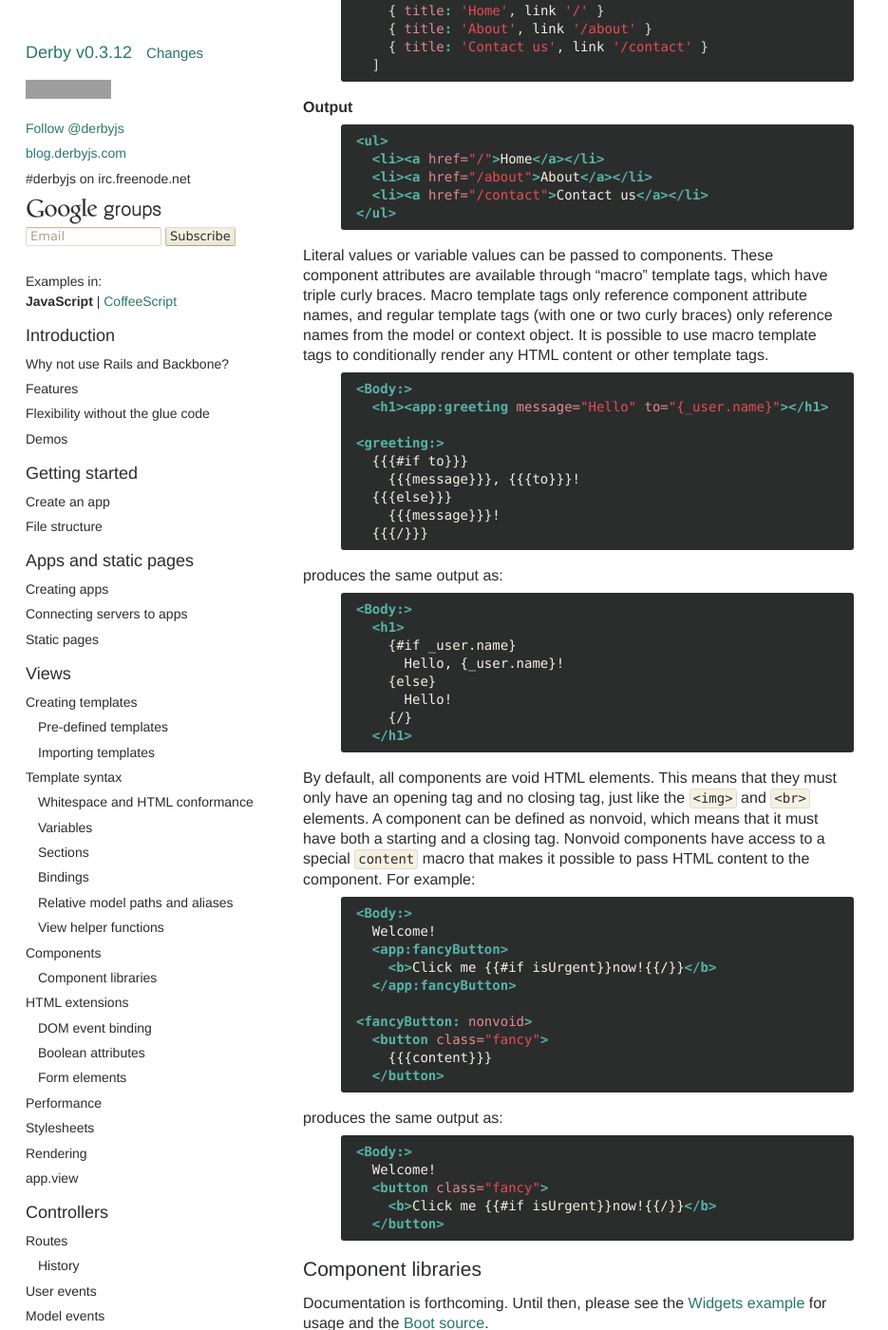
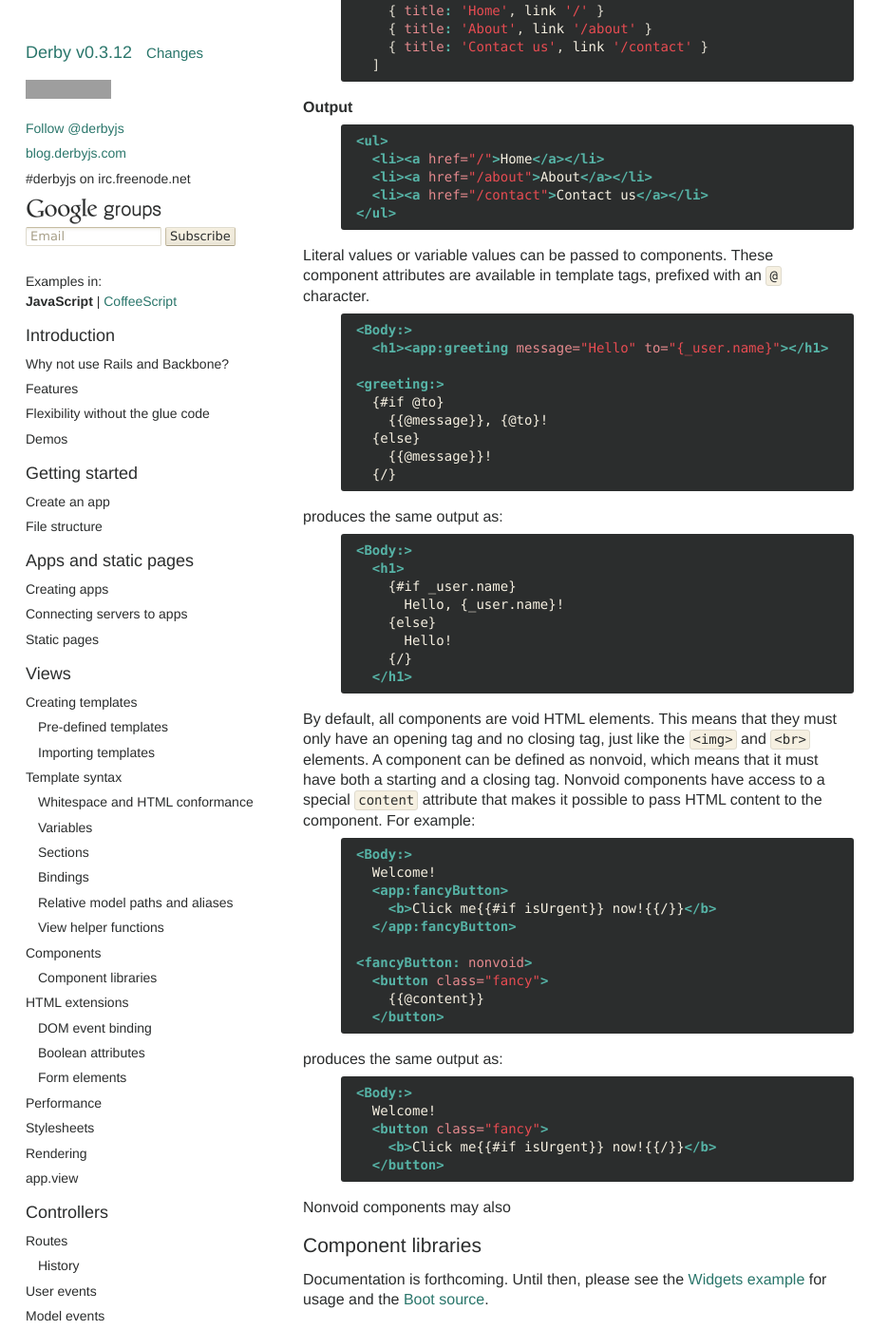
Before and after one commit to derbyjs/derby, a Jekyll site: the page built from index.md, in a window 1280 px wide and 1400 px high, scrolled down 22822 px. Shown: the whole window at 95% size, without its empty margins (0-935 px from the left). Built offline with Jekyll 4.4.1, drawn with Linux system fonts in a browser that asks for light colours; comment, search, counter and statistics services are not loaded; grey boxes are pictures that could not be loaded.

Commit message:
updating component section

```diff
--- a/index.md
+++ b/index.md
@@ -1273,19 +1273,19 @@ page.render
 </ul>
 {% endhighlight %}
 
-Literal values or variable values can be passed to components. These component attributes are available through "macro" template tags, which have triple curly braces. Macro template tags only reference component attribute names, and regular template tags (with one or two curly braces) only reference names from the model or context object. It is possible to use macro template tags to conditionally render any HTML content or other template tags.
-
-{% highlight html %}
+Literal values or variable values can be passed to components. These component attributes are available in template tags, prefixed with an `@` character.
+
+{% highlight html %}{% raw %}
 <Body:>
   <h1><app:greeting message="Hello" to="{_user.name}"></h1>
 
 <greeting:>
-  {{"{{"}}{#if to}}}
-    {{"{{"}}{message}}}, {{"{{"}}{to}}}!
-  {{"{{"}}{else}}}
-    {{"{{"}}{message}}}!
-  {{"{{"}}{/}}}
-{% endhighlight %}
+  {#if @to}
+    {{@message}}, {@to}!
+  {else}
+    {{@message}}!
+  {/}
+{% endraw %}{% endhighlight %}
 
 produces the same output as:
 
@@ -1300,20 +1300,20 @@ produces the same output as:
   </h1>
 {% endhighlight %}
 
-By default, all components are void HTML elements. This means that they must only have an opening tag and no closing tag, just like the `<img>` and `<br>` elements. A component can be defined as nonvoid, which means that it must have both a starting and a closing tag. Nonvoid components have access to a special `content` macro that makes it possible to pass HTML content to the component. For example:
-
-{% highlight html %}
+By default, all components are void HTML elements. This means that they must only have an opening tag and no closing tag, just like the `<img>` and `<br>` elements. A component can be defined as nonvoid, which means that it must have both a starting and a closing tag. Nonvoid components have access to a special `content` attribute that makes it possible to pass HTML content to the component. For example:
+
+{% highlight html %}{% raw %}
 <Body:>
   Welcome!
   <app:fancyButton>
-    <b>Click me {{"{{"}}#if isUrgent}}now!{{"{{"}}/}}</b>
+    <b>Click me{{#if isUrgent}} now!{{/}}</b>
   </app:fancyButton>
 
 <fancyButton: nonvoid>
   <button class="fancy">
-    {{"{{"}}{content}}}
+    {{@content}}
   </button>
-{% endhighlight %}
+{% endraw %}{% endhighlight %}
 
 produces the same output as:
 
@@ -1321,9 +1321,11 @@ produces the same output as:
 <Body:>
   Welcome!
   <button class="fancy">
-    <b>Click me {{"{{"}}#if isUrgent}}now!{{"{{"}}/}}</b>
+    <b>Click me{{"{{"}}#if isUrgent}} now!{{"{{"}}/}}</b>
   </button>
 {% endhighlight %}
+
+Nonvoid components may also
 
 ### Component libraries
 
```
